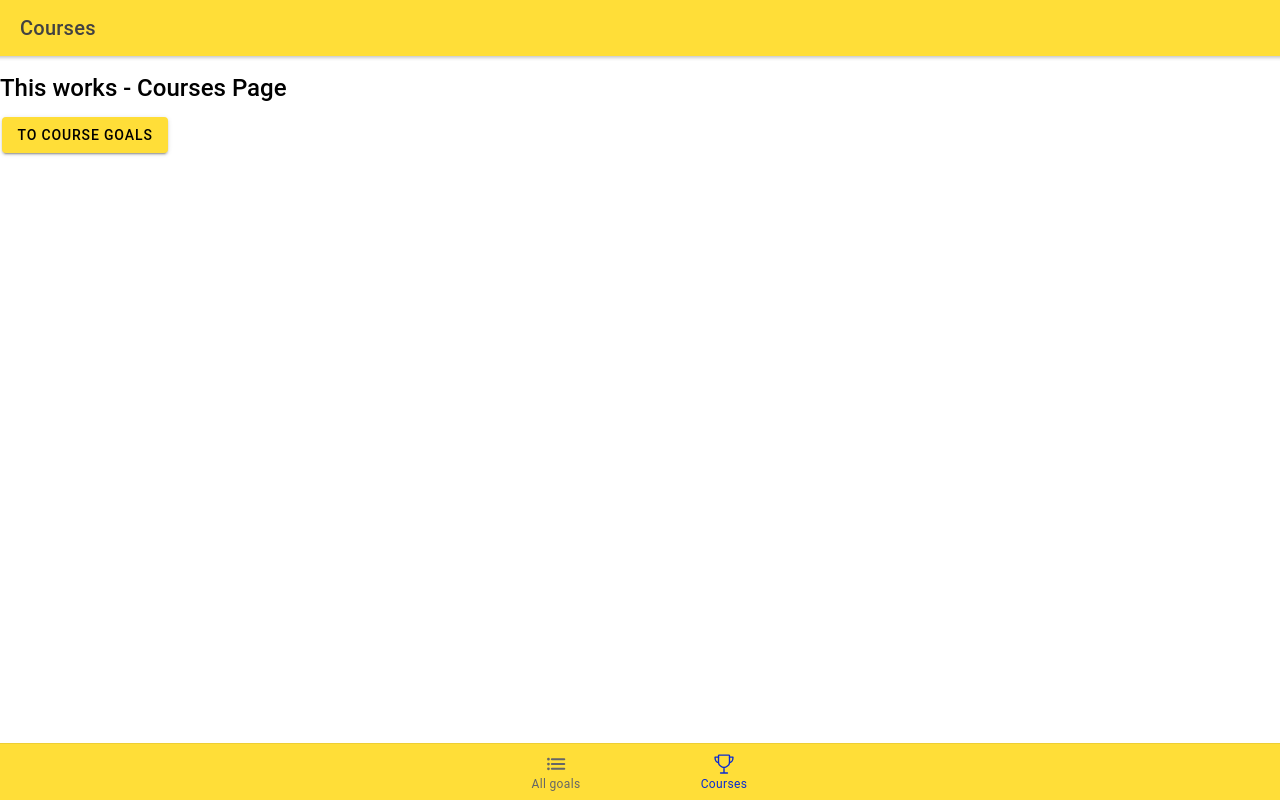
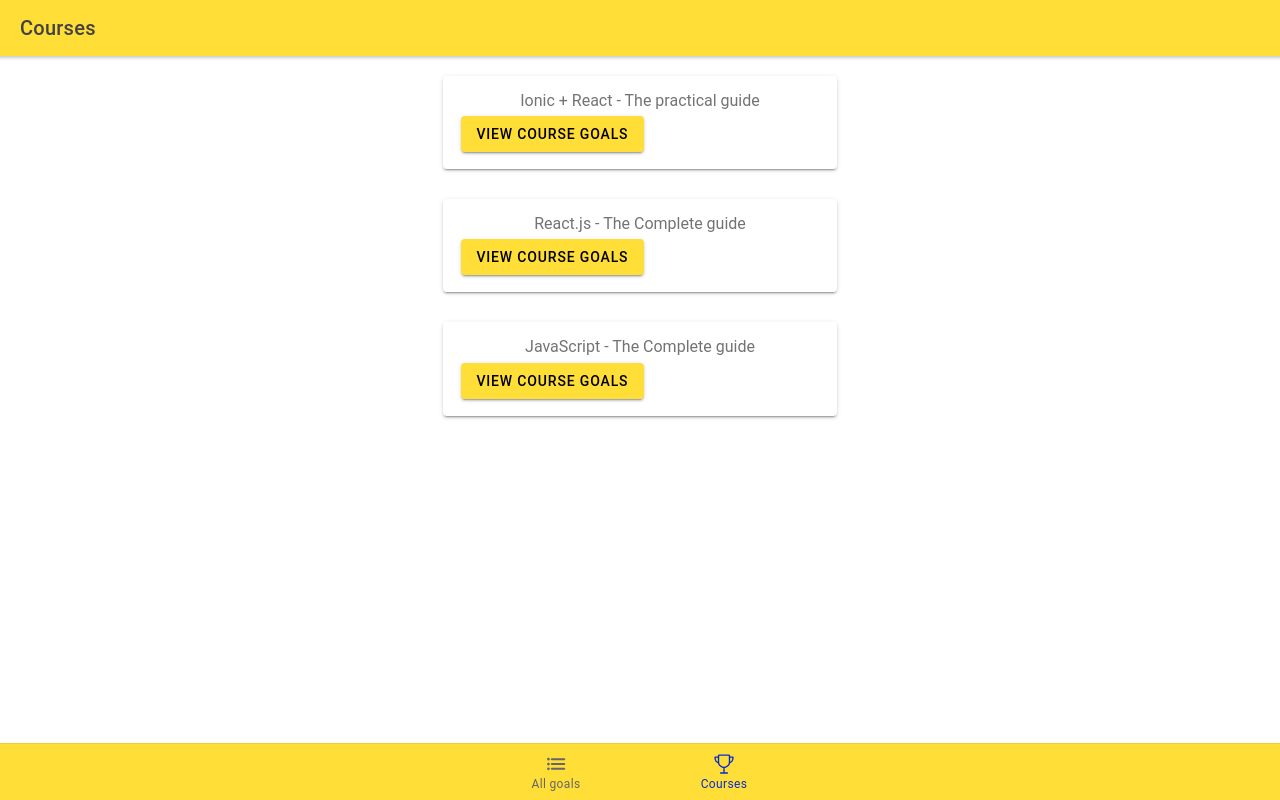
Before and after one commit to pgmckillop/max-project-2, a React (Create React App) app: page /courses in a window 1280 px wide. Built offline with nearby package versions, Linux system fonts and the light colour scheme.

Commit message:
Dummy course list

```diff
--- a/src/pages/Courses.tsx
+++ b/src/pages/Courses.tsx
@@ -5,9 +5,22 @@ import {
   IonHeader,
   IonTitle,
   IonToolbar,
+  IonGrid,
+  IonRow,
+  IonCol,
+  IonCard,
+  IonMenu,
+  IonCardContent,
 } from "@ionic/react";
 import React from "react";
 // import { useHistory } from "react-router-dom";
+
+const COURSE_DATA = [
+  {id: 'c1', title: 'Ionic + React - The practical guide'},
+  {id: 'c2', title: 'React.js - The Complete guide'},
+  {id: 'c3', title: 'JavaScript - The Complete guide'},
+
+];
 
 const Courses: React.FC = () => {
   // const history = useHistory();
@@ -24,11 +37,20 @@ const Courses: React.FC = () => {
         </IonToolbar>
       </IonHeader>
       <IonContent>
-        <h2>This works - Courses Page</h2>
-        <div>
-          <IonButton routerLink='/course-goals'>To Course Goals</IonButton>
-          {/* <IonButton onClick={changePageHandler}>To Course Goals</IonButton> */}
-        </div>
+        <IonGrid>
+          {COURSE_DATA.map(course => (
+            <IonRow key={course.id}>
+            <IonCol size-md="4" offset-md="4">
+              <IonCard>
+                <IonCardContent>
+                  <h2 className="ion-text-center">{course.title}</h2>
+                  <IonButton routerLink="">View course goals</IonButton>
+                </IonCardContent>
+              </IonCard>
+            </IonCol>
+          </IonRow>
+          ))}
+        </IonGrid>
       </IonContent>
     </IonPage>
   );
```
